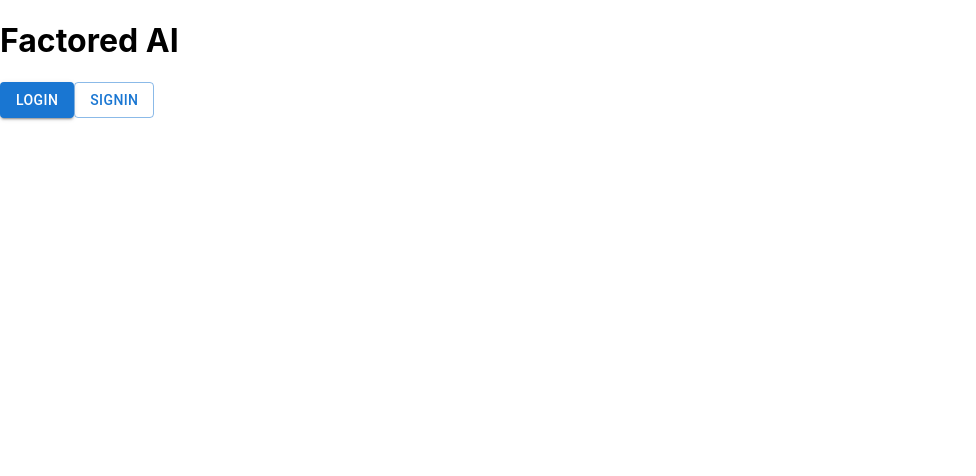
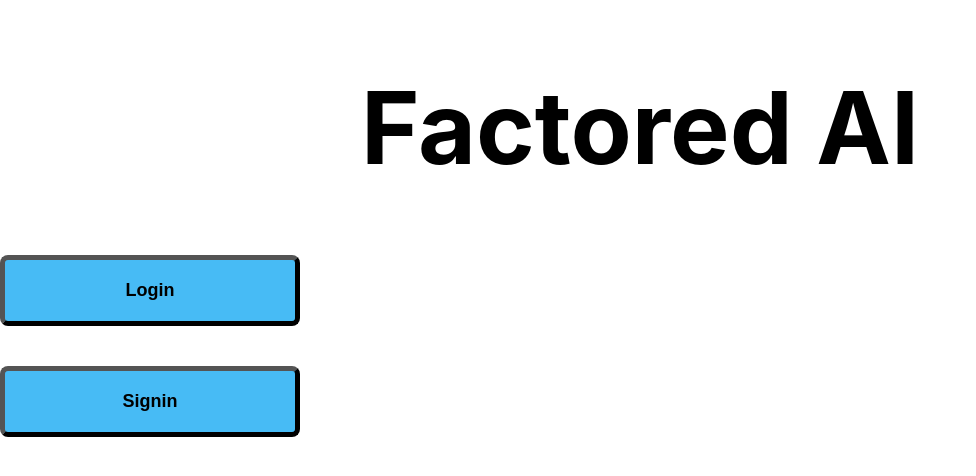
Before and after one commit to Scrat112403/Factored_Internship, a React (Create React App) app in the folder frontend/: page / in a window 1280 px wide. Shown: the top 476 px of the page, without its empty margins (0-976 px from the left). Built offline with nearby package versions, Linux system fonts and the light colour scheme.

Commit message:
css inicial

```diff
--- a/frontend/public/index.html
+++ b/frontend/public/index.html
@@ -2,6 +2,7 @@
 <html lang="en">
   <head>
     <meta charset="utf-8" />
+    <link href="https://fonts.googleapis.com/css2?family=Quicksand:wght@400;600&display=swap" rel="stylesheet">
     <link rel="icon" href="%PUBLIC_URL%/favicon.ico" />
     <meta name="viewport" content="width=device-width, initial-scale=1" />
     <meta name="theme-color" content="#000000" />
--- a/frontend/src/App.css
+++ b/frontend/src/App.css
@@ -1,3 +1,5 @@
+
+
 .App {
   text-align: center;
 }
--- /dev/null
+++ b/frontend/src/features/main.css
@@ -0,0 +1,26 @@
+
+h1{
+
+    font-size: 100px;
+    text-align: center;
+}
+
+button {
+  display: flex;
+  flex-direction: column; /* Para separarlos en vertical */
+  gap: 20px;              /* Espacio entre botones */
+  align-items: center;    /* Centra los botones horizontalmente */
+  margin-top: 40px;
+  padding: 20px;
+  border-radius: 8px;
+  background-color: rgb(71, 187, 245) ;
+  border-color: black;
+  border-width: 5px;
+  max-width: 300px;
+  width: 100%;
+  box-sizing: border-box;
+  font-size: 18px;
+  font-weight: bold;
+  cursor: pointer;
+
+}
--- a/frontend/src/features/main.js
+++ b/frontend/src/features/main.js
@@ -1,20 +1,23 @@
 import { Button } from '@mui/material';
 import { useNavigate } from 'react-router-dom';
+import styles from './main.css';
 
 export default function MainMenu() {
   const navigate = useNavigate();
 
   return (
-    <div className="header">
+    <div className={styles.header}>
       <h1>Factored AI</h1>
 
-      <Button variant="contained" onClick={() => navigate('/login')}>
+      <button onClick={() => navigate('/login')}>
         Login
-      </Button>
+      </button>
+      <div>
 
-      <Button variant="outlined" onClick={() => navigate('/signin')}>
+      <button onClick={() => navigate('/signin')}>
         Signin
-      </Button>
+      </button>
+    </div>
     </div>
   );
 }
```
Also changed, not shown: frontend/src/index.css (line endings or trailing spaces).
